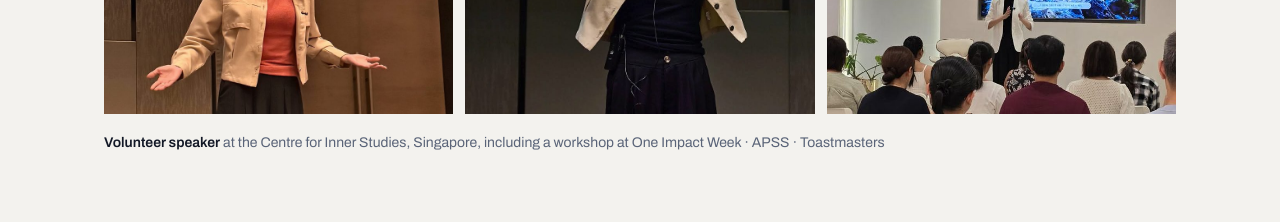
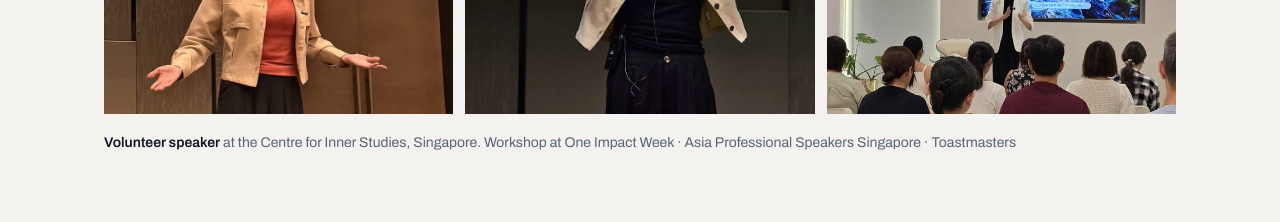
Before and after one commit to limp22f/limpeifang-site, a plain HTML site: page index.html in a window 1280 px wide. Shown: the part 2980-3202 px from the top of the page. Drawn offline with nearby package versions, Linux system fonts and the light colour scheme.

Commit message:
Speaking credentials: full APSS name
Co-Authored-By: Claude Opus 5.5 <noreply@anthropic.com>
Claude-Session: https://claude.ai/code/session_01Q7o2z4KXWt4MzrfkLSy1Gd

```diff
--- a/index.html
+++ b/index.html
@@ -747,7 +747,7 @@ footer{background:#070b15;color:var(--muted-dark);font-size:13.5px;padding:48px
       <figure><img src="assets/speak-room.jpg" alt="Pei Fang speaking to a full room at the Centre for Inner Studies, Singapore" loading="lazy"></figure>
     </div>
     <div class="sp-foot">
-      <span><b>Volunteer speaker</b> at the Centre for Inner Studies, Singapore, including a workshop at One Impact Week · APSS · Toastmasters</span>
+      <span><b>Volunteer speaker</b> at the Centre for Inner Studies, Singapore. Workshop at One Impact Week · Asia Professional Speakers Singapore · Toastmasters</span>
     </div>
   </div>
 </section>
```
